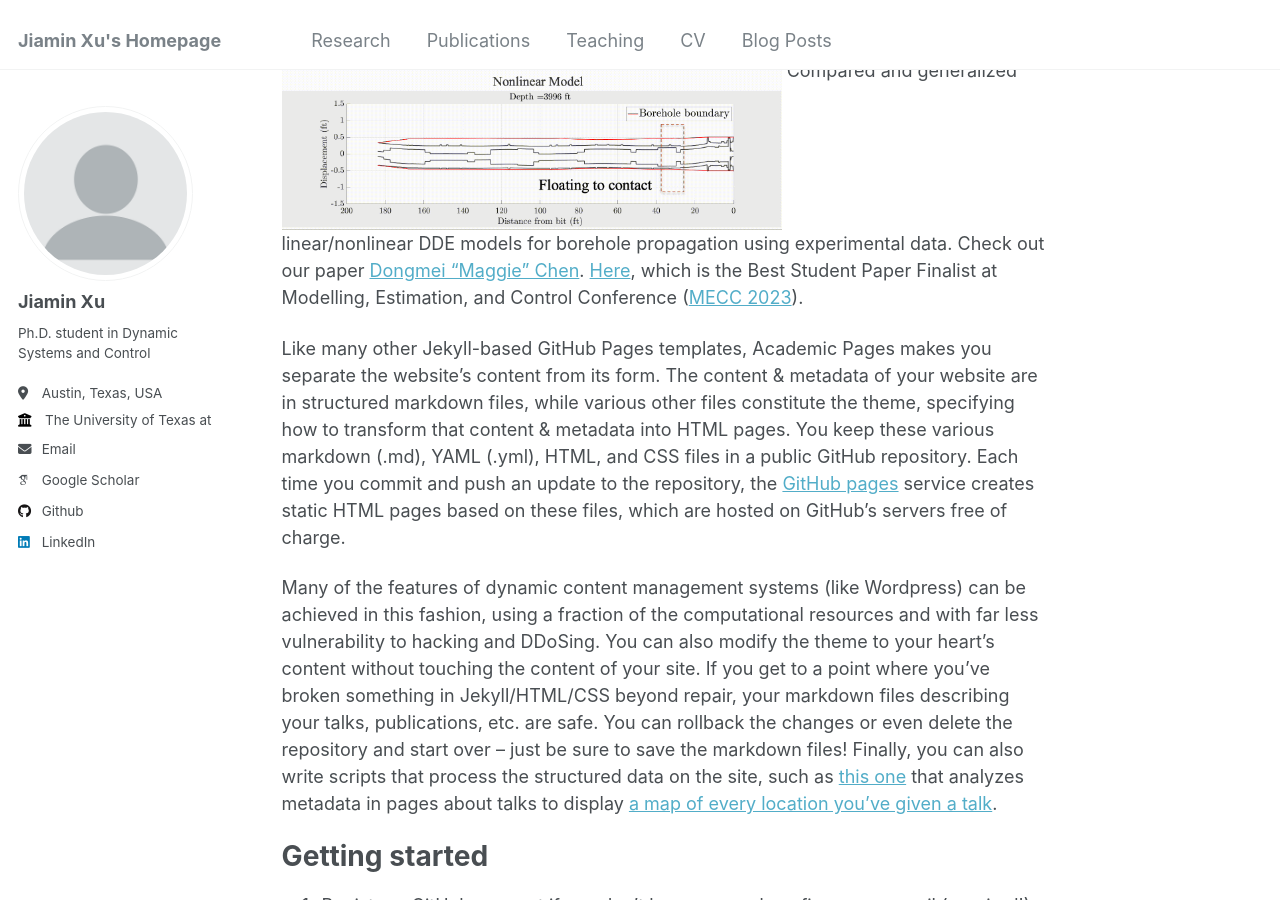
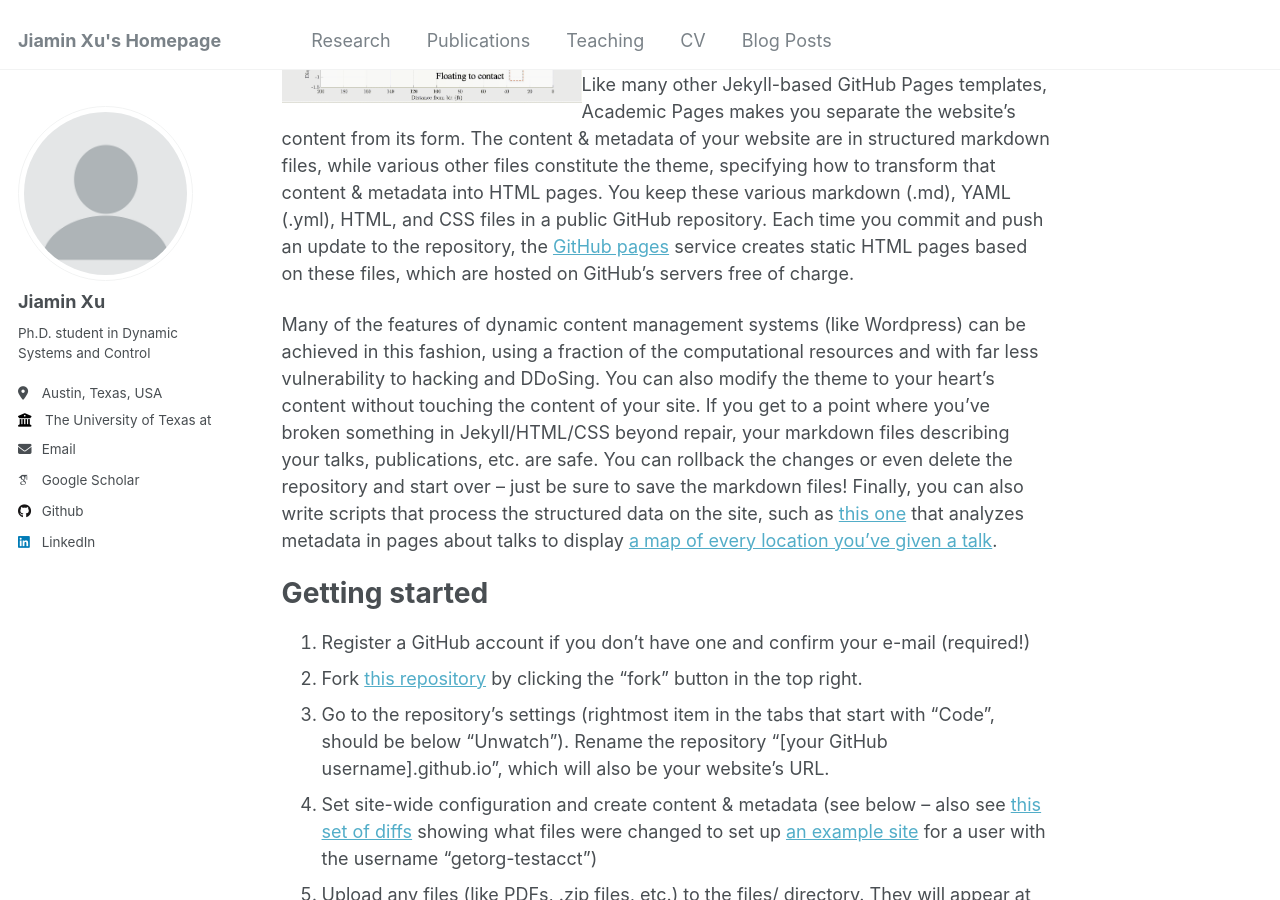
Before and after one commit to Jiaminx7/Website, a Jekyll site: the page built from _pages/about.md, in a window 1280 px wide and 900 px high, scrolled down 879 px. Built offline with Jekyll 4.4.1, drawn with Linux system fonts in a browser that asks for light colours; some web fonts are replaced.

Commit message:
Update about.md

```diff
--- a/_pages/about.md
+++ b/_pages/about.md
@@ -18,8 +18,8 @@ My research centers on the integration of advanced physics-based and machine lea
 ### 1. Modeling, Estimation, and Control of Directional Drilling
 
 #### 1.1 Model Validations
-<img src="https://jiaminx7.github.io/Website/images/Comparison.gif" alt="MECC_2023" style="width:500px;">
-Compared and generalized linear/nonlinear DDE models for borehole propagation using experimental data. Check out our paper [Dongmei "Maggie" Chen](https://www.me.utexas.edu/people/faculty-directory/chen). [Here](https://asmedigitalcollection.asme.org/lettersdynsys/article-abstract/3/2/021007/1166902/Experimentally-Validated-Nonlinear-Delayed?redirectedFrom=fulltext), which is the Best Student Paper Finalist at Modelling, Estimation, and Control Conference ([MECC 2023](https://mecc2023.a2c2.org/)).
+<img src="https://jiaminx7.github.io/Website/images/Comparison.gif" alt="MECC_2023" style="float: left; right: 15px; width: 300px;">
+Compared and generalized linear/nonlinear DDE models for borehole propagation using experimental data. Check out our paper [Here](https://asmedigitalcollection.asme.org/lettersdynsys/article-abstract/3/2/021007/1166902/Experimentally-Validated-Nonlinear-Delayed?redirectedFrom=fulltext), which is the Best Student Paper Finalist at Modelling, Estimation, and Control Conference ([MECC 2023](https://mecc2023.a2c2.org/)).
 
 Like many other Jekyll-based GitHub Pages templates, Academic Pages makes you separate the website's content from its form. The content & metadata of your website are in structured markdown files, while various other files constitute the theme, specifying how to transform that content & metadata into HTML pages. You keep these various markdown (.md), YAML (.yml), HTML, and CSS files in a public GitHub repository. Each time you commit and push an update to the repository, the [GitHub pages](https://pages.github.com/) service creates static HTML pages based on these files, which are hosted on GitHub's servers free of charge.
 
```
